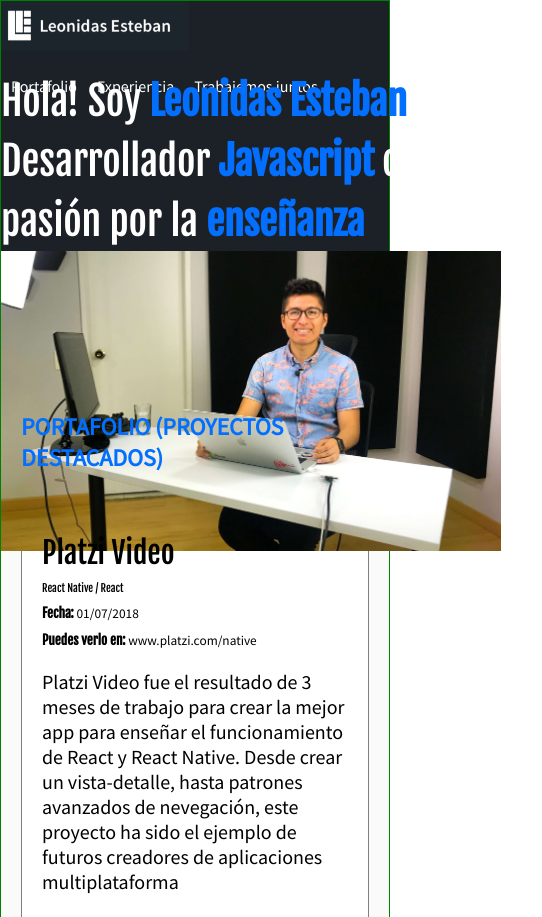
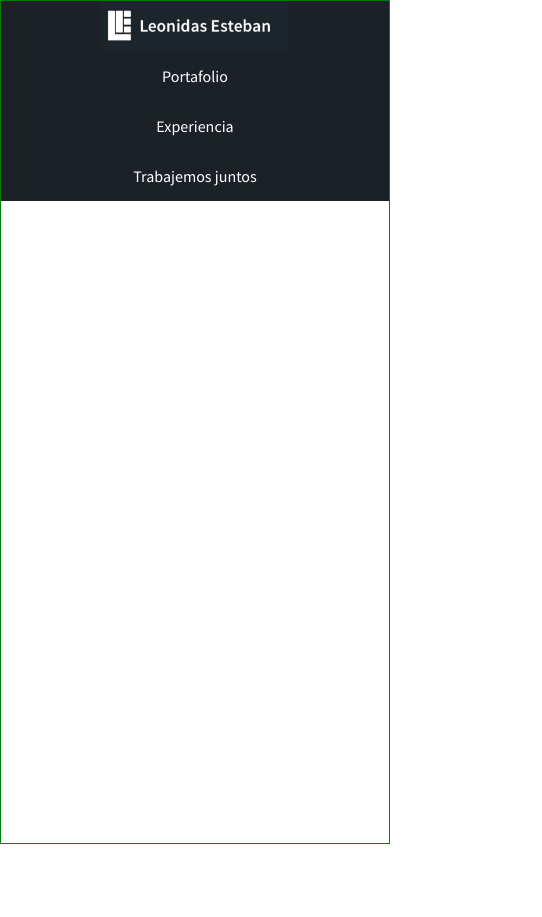
Before and after one commit to Rafael-LH/ResponsiveDesign, a plain HTML site: page index.html in a window 390 px wide. Shown: the top 917 px of the page, 542 px wide, since content can reach past the window. After the commit the page ends 844 px from the top, so only its background shows below. Drawn offline with Linux system fonts and the light colour scheme.

Commit message:
responsive nav

```diff
--- a/css/estilos.css
+++ b/css/estilos.css
@@ -327,6 +327,7 @@ figure {
 .container {
   /* border: 1px solid red; */
   max-width: 1000px;
+  flex: 1; /*toma todo el ancho que este diponible*/
   margin: 0 auto;
   display: inherit;
   justify-content: inherit;
@@ -340,10 +341,25 @@ figure {
      border: 1px solid red;
    }
 }
-@media screen and (max-width: 768px){
-   body{
-     border: 1px solid blue;
-   }
+@media screen and (max-width: 767px){
+    .header{
+       display: block;
+       height: auto; /*el auto es para recetear valores*/
+    }
+    .header ol{
+      /* flex-direction: column; */ /*para poner en columna tambien se utiliza este*/
+      /* display: block; */
+      display: initial; /*esto es para que se regrese el valor por defecto que haya tenia mi ol*/
+    }
+    .header ol li{
+       height: 50px;
+    }
+    .header a{
+      justify-content: center;
+    }
+    .header .logo{
+      text-align: center;
+    }
 }
 @media screen and (max-width: 480px){
    body{
--- a/index.html
+++ b/index.html
@@ -30,7 +30,7 @@
         </nav>
       </div>
     </header>
-    <section class="hero">
+   <!--  <section class="hero">
       <div class="container">
         <h1>
           Hola! Soy <strong>Leonidas Esteban</strong> <br/> Desarrollador  <strong>Javascript</strong> con <br> pasión por la <strong>enseñanza</strong>
@@ -145,6 +145,6 @@
           </p>
         </div>
       </div>
-    </footer>
+    </footer> -->
   </body>
 </html>
```
